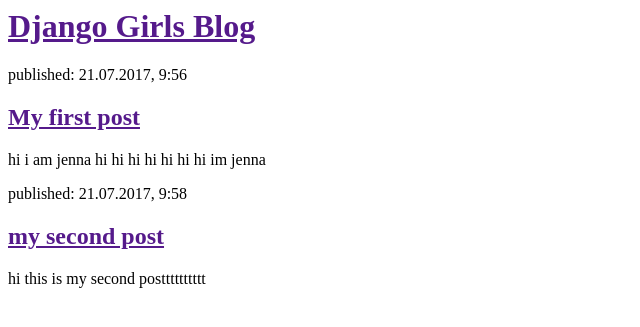
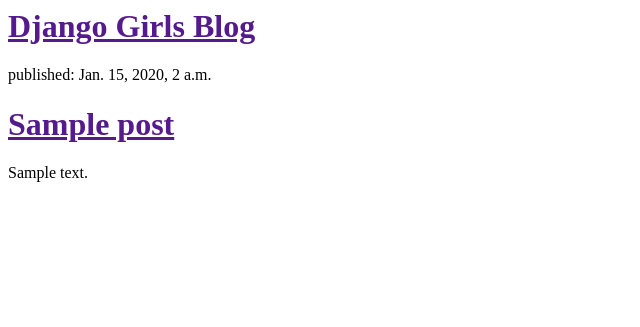
Before and after one commit to jennawoo4/my-first-blog, a Django app: template blog/templates/blog/post_list.html in a window 1280 px wide. Shown: the top 327 px of the page, without its empty margins (0-640 px from the left). Run offline with Django 3.2, Linux system fonts and the light colour scheme; the template is opened without the code that fills it: values that come from a table or form of the project are taken from there, others are empty; tables that the repository leaves empty hold one stand-in row (values such as "Sample post").

Commit message:
Modified templates to display posts from database.

```diff
--- a/blog/templates/blog/post_list.html
+++ b/blog/templates/blog/post_list.html
@@ -7,17 +7,13 @@
           <h1><a href="">Django Girls Blog</a></h1>
       </div>
 
-      <div>
-          <p>published: 21.07.2017, 9:56</p>
-          <h2><a href="">My first post</a></h2>
-          <p>hi i am jenna hi hi hi hi hi hi hi im jenna</p>
-      </div>
-
-      <div>
-          <p>published: 21.07.2017, 9:58</p>
-          <h2><a href="">my second post</a></h2>
-          <p>hi this is my second postttttttttt</p>
-      </div>
+      {% for post in posts %}
+        <div>
+            <p>published: {{ post.published_date }}</p>
+            <h1><a href="">{{ post.title }}</a></h1>
+            <p>{{ post.text|linebreaksbr }}</p>
+        </div>
+      {% endfor %}
 
   </body>
 </html>
--- a/blog/views.py
+++ b/blog/views.py
@@ -1,6 +1,9 @@
 from django.shortcuts import render
+from django.utils import timezone
+from .models import Post
 
 # Create your views here.
 
 def post_list(request):
-    return render(request, 'blog/post_list.html', {})
+    posts = Post.objects.filter(published_date__lte=timezone.now()).order_by('published_date')
+    return render(request, 'blog/post_list.html', {'posts' : posts})
```
